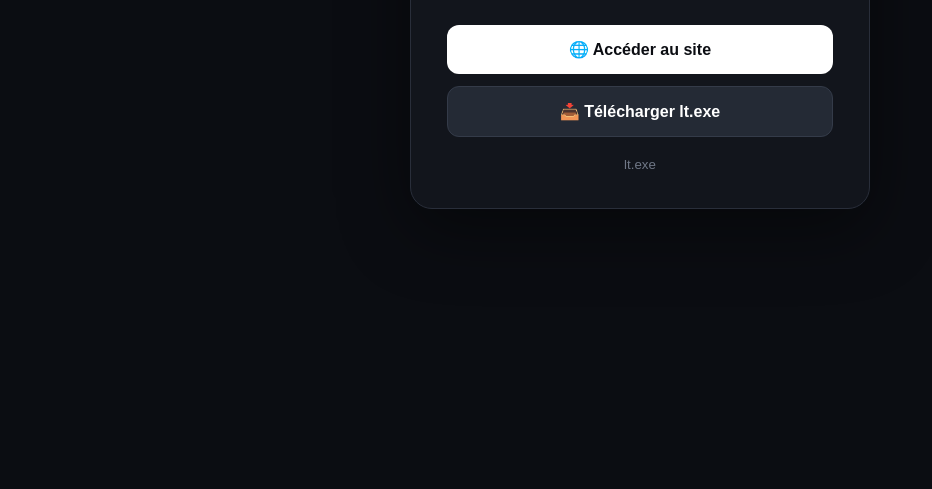
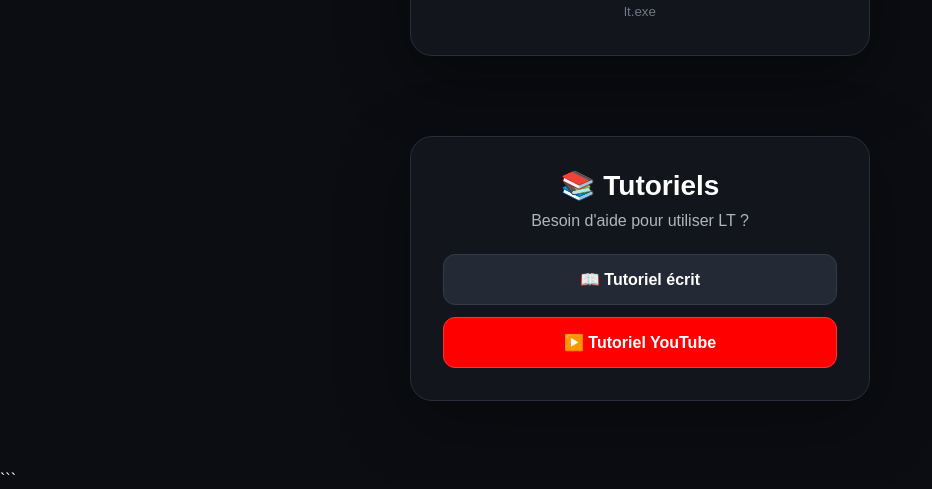
Before and after one commit to lxs8xtb-png/LTdownload, a plain HTML site: page index.html in a window 1280 px wide. Shown: the part 350-839 px from the top of the page, without its empty margins (0-932 px from the left). Before the commit the page ends 800 px from the top, so only its background shows below. Drawn offline with Linux system fonts and the light colour scheme.

Commit message:
Update index.html

````diff
--- a/index.html
+++ b/index.html
@@ -1,52 +1,202 @@
+```html
 <!DOCTYPE html>
 <html lang="fr">
 <head>
 <meta charset="UTF-8">
 <meta name="viewport" content="width=device-width, initial-scale=1.0">
 <title>LT</title>
+
 <style>
-*{box-sizing:border-box}
+*{
+  box-sizing:border-box;
+}
+
+html{
+  scroll-behavior:smooth;
+}
+
 body{
-  margin:0; min-height:100vh; display:grid; place-items:center;
-  font-family:Arial,sans-serif; background:#0b0d12; color:#fff;
+  margin:0;
+  min-height:100vh;
+  font-family:Arial,sans-serif;
+  background:#0b0d12;
+  color:#fff;
 }
+
+/* CONTENEUR PRINCIPAL */
+.container{
+  width:min(460px,calc(100% - 32px));
+  margin:0 auto;
+  padding:70px 0;
+}
+
+/* CARTES */
 .card{
-  width:min(460px,calc(100% - 32px)); padding:36px;
-  text-align:center; background:#12151c;
-  border:1px solid #292e3a; border-radius:22px;
+  padding:36px;
+  text-align:center;
+  background:#12151c;
+  border:1px solid #292e3a;
+  border-radius:22px;
   box-shadow:0 20px 70px rgba(0,0,0,.45);
 }
-h1{margin:0 0 8px;font-size:38px}
-p{margin:0 0 28px;color:#aeb5c2}
-.buttons{display:grid;gap:12px}
+
+h1{
+  margin:0 0 8px;
+  font-size:38px;
+}
+
+p{
+  margin:0 0 28px;
+  color:#aeb5c2;
+}
+
+.buttons{
+  display:grid;
+  gap:12px;
+}
+
 a{
-  display:block;padding:15px 18px;border-radius:12px;
-  text-decoration:none;font-weight:700;transition:.15s;
+  display:block;
+  padding:15px 18px;
+  border-radius:12px;
+  text-decoration:none;
+  font-weight:700;
+  transition:.15s;
 }
-a:hover{transform:translateY(-2px)}
-.site{background:#fff;color:#0b0d12}
-.download{background:#242a35;color:#fff;border:1px solid #343b49}
-small{display:block;margin-top:20px;color:#707887}
+
+a:hover{
+  transform:translateY(-2px);
+}
+
+.site{
+  background:#fff;
+  color:#0b0d12;
+}
+
+.download{
+  background:#242a35;
+  color:#fff;
+  border:1px solid #343b49;
+}
+
+small{
+  display:block;
+  margin-top:20px;
+  color:#707887;
+}
+
+/* SECTION TUTO */
+.tuto{
+  margin-top:80px;
+  padding:32px;
+  text-align:center;
+  background:#12151c;
+  border:1px solid #292e3a;
+  border-radius:22px;
+  box-shadow:0 20px 70px rgba(0,0,0,.35);
+}
+
+.tuto h2{
+  margin:0 0 10px;
+  font-size:28px;
+}
+
+.tuto p{
+  margin-bottom:24px;
+  color:#aeb5c2;
+}
+
+.tuto-buttons{
+  display:grid;
+  gap:12px;
+}
+
+.tuto-link{
+  background:#242a35;
+  color:#fff;
+  border:1px solid #343b49;
+}
+
+.youtube{
+  background:#ff0000;
+  color:#fff;
+  border:1px solid #ff3333;
+}
 </style>
 </head>
+
 <body>
+
+<div class="container">
+
+  <!-- PAGE PRINCIPALE -->
   <main class="card">
+
     <h1>LT</h1>
+
     <p>Accède au site ou télécharge LT.</p>
 
     <div class="buttons">
-    <!-- REMPLACE TON_URL_ICI par l'URL de ton autre site -->
-    <a class="site" href="https://openlua.cloud" target="_blank" rel="noopener">
+
+      <!-- TON AUTRE SITE -->
+      <a class="site"
+         href="https://openlua.cloud"
+         target="_blank"
+         rel="noopener">
         🌐 Accéder au site
       </a>
 
-    <!-- Le fichier lt.exe doit être dans le même dossier que cette page -->
-    <a class="download" href="./lt.exe" download="lt.exe">
+      <!-- lt.exe doit être dans le même dossier que index.html -->
+      <a class="download"
+         href="./lt.exe"
+         download="lt.exe">
         📥 Télécharger lt.exe
       </a>
+
     </div>
 
     <small>lt.exe</small>
+
   </main>
+
+
+  <!-- SECTION TUTO -->
+  <section class="tuto">
+
+    <h2>📚 Tutoriels</h2>
+
+    <p>
+      Besoin d'aide pour utiliser LT ?
+    </p>
+
+    <div class="tuto-buttons">
+
+      <!-- TUTO ÉCRIT -->
+      <a class="tuto-link"
+         href="./tuto.html">
+        📖 Tutoriel écrit
+      </a>
+
+      <!--
+        TUTO YOUTUBE
+
+        REMPLACE LE LIEN CI-DESSOUS PAR TON LIEN YOUTUBE
+        Exemple :
+        https://www.youtube.com/watch?v=XXXXXXXXXXX
+      -->
+      <a class="youtube"
+         href="https://www.youtube.com/"
+         target="_blank"
+         rel="noopener">
+        ▶️ Tutoriel YouTube
+      </a>
+
+    </div>
+
+  </section>
+
+</div>
+
 </body>
 </html>
+```
````
Lines whose indentation alone changed are shown as unchanged.
